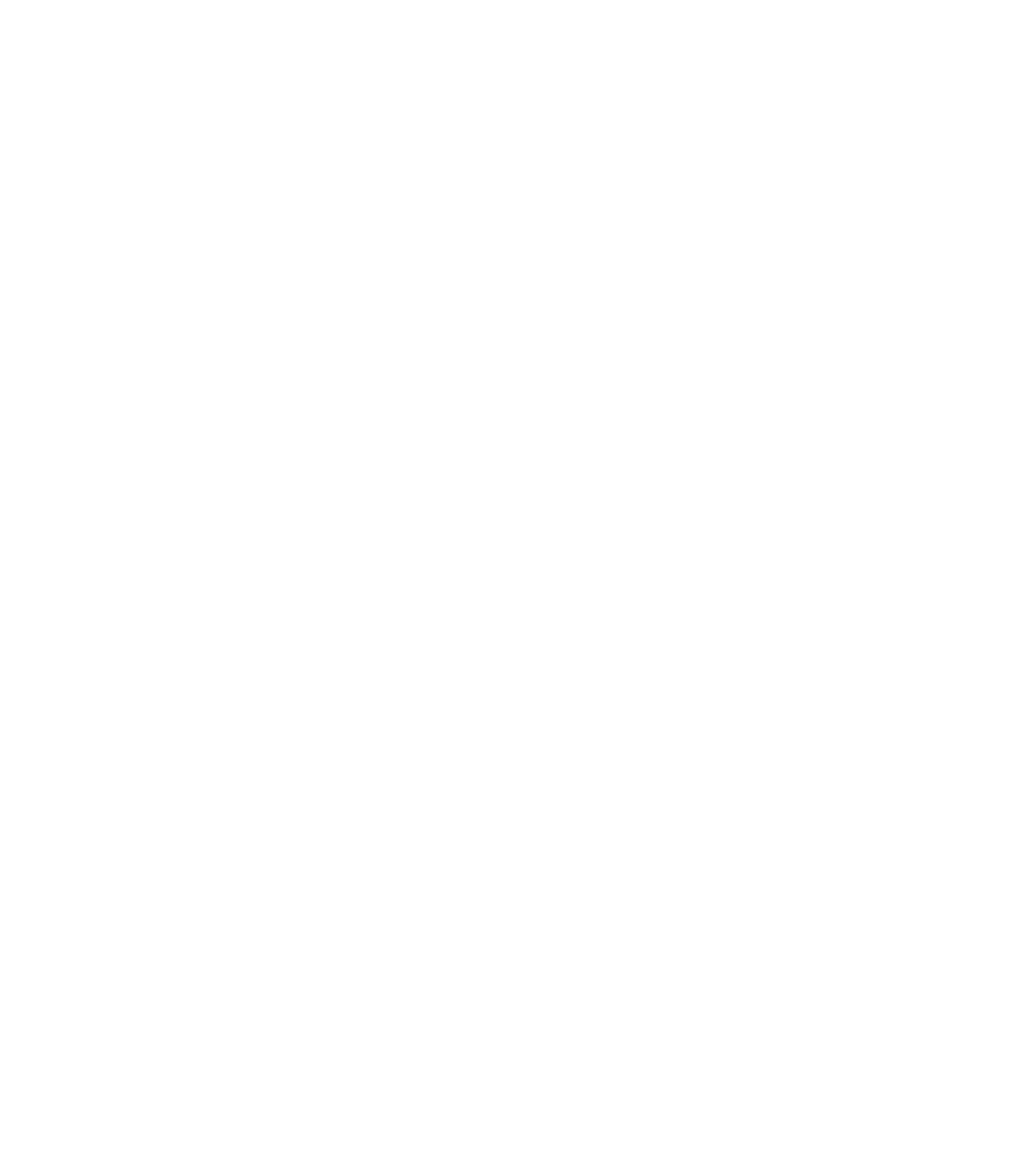
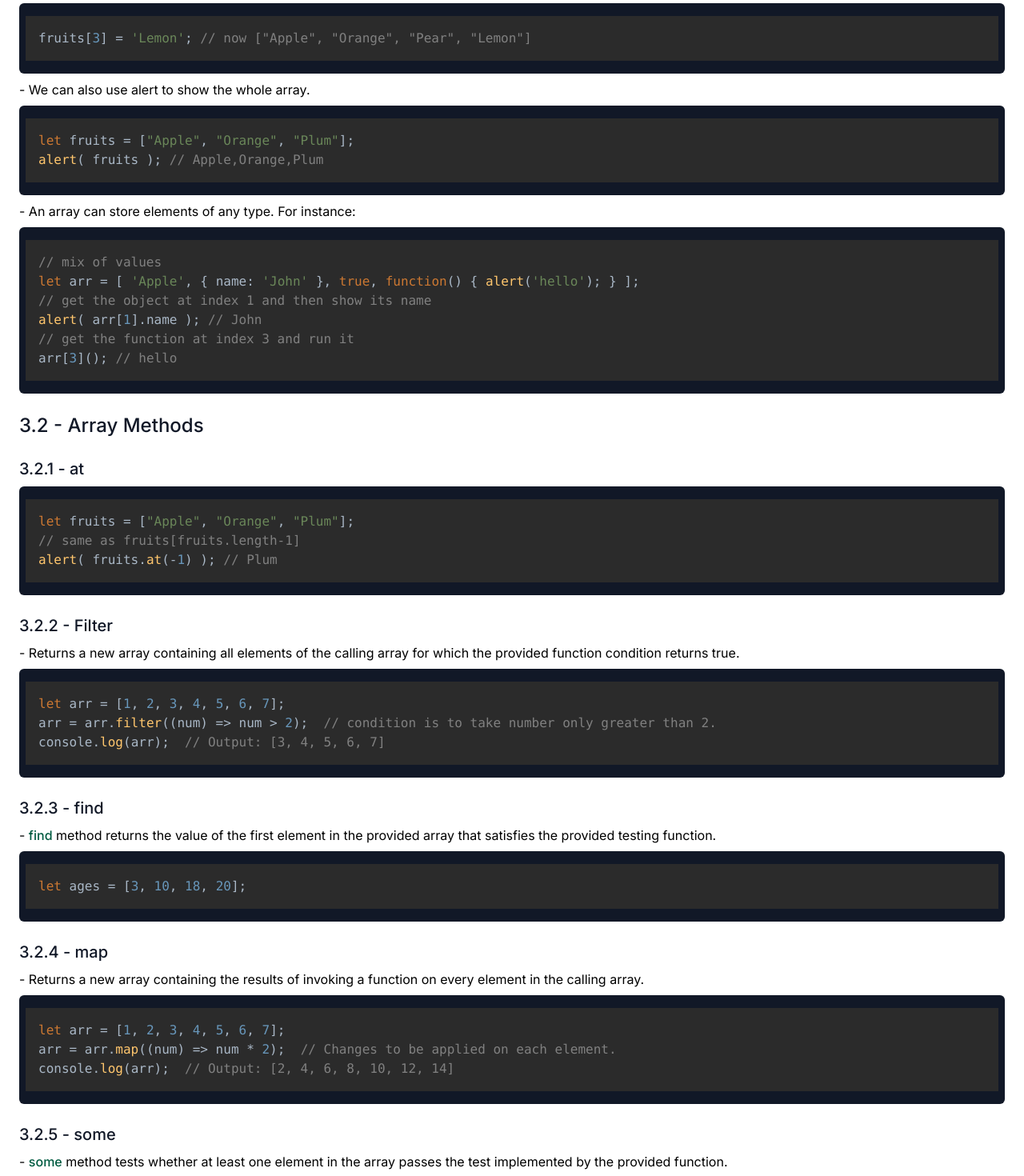
Before and after one commit to Asharalikhan4/JavaScript, a Next.js app in the folder website/: page /arrays in a window 1280 px wide. Shown: the part 920-2390 px from the top of the page at 80% size. Before the commit the page ends 800 px from the top, so only its background shows below. Built offline with nearby package versions, Linux system fonts and the light colour scheme.

Commit message:
Arrays Updated

```diff
--- a/website/src/app/(routes)/arrays/page.tsx
+++ b/website/src/app/(routes)/arrays/page.tsx
@@ -1,11 +1,26 @@
 import { FC } from "react";
 import CustomPage from "@/components/common/CustomPage";
 import Heading from "@/components/common/Heading";
+import { DynamicImport } from "@/utils/DynamicImport";
+
+const ArrayIntroduction = DynamicImport(() => import("@/components/docs/Arrays/ArrayIntroduction"));
+const At = DynamicImport(() => import("@/components/docs/Arrays/At"));
+const Filter = DynamicImport(() => import("@/components/docs/Arrays/Filter"));
+const Find = DynamicImport(() => import("@/components/docs/Arrays/Find"));
+const Map = DynamicImport(() => import("@/components/docs/Arrays/Map"));
+const Some = DynamicImport(() => import("@/components/docs/Arrays/Some"));
 
 const Page: FC = () => {
     return (
         <CustomPage>
-            <Heading level={2} text="Array's" />
+            <Heading level={2} text="# 3 - Array's" />
+            <ArrayIntroduction />
+            <Heading level={3} text="3.2 - Array Methods" />
+            <At />
+            <Filter />
+            <Find />
+            <Map />
+            <Some />
         </CustomPage>
     );
 };
--- a/website/src/app/(routes)/basics/page.tsx
+++ b/website/src/app/(routes)/basics/page.tsx
@@ -18,11 +18,12 @@
 const EqualityOperator = DynamicImport(() => import("@/components/docs/basics/EqualityOperator"));
 const SwitchCase = DynamicImport(() => import("@/components/docs/basics/SwitchCase"));
 const StatementAndExpression = DynamicImport(() => import("@/components/docs/basics/StatementAndExpression"));
+const StrictMode = DynamicImport(() => import("@/components/docs/basics/StrictMode"));
 
 const Page: FC = () => {
     return (
         <CustomPage>
-            <Heading level={2} text="Basics" />
+            <Heading level={2} text="# 1 - Basics" />
             <HelloWorld />
             <ValuesAndVariables />
             <DataTypes />
@@ -38,6 +39,7 @@
             <EqualityOperator />
             <SwitchCase />
             <StatementAndExpression />
+            <StrictMode />
         </CustomPage>
     );
 };
--- a/website/src/app/(routes)/table-of-contents/page.tsx
+++ b/website/src/app/(routes)/table-of-contents/page.tsx
@@ -110,6 +110,10 @@
                 title: "Statement and Expression",
                 link: "/basics#statement-and-expression"
             },
+            {
+                title: "Strict Mode",
+                link: "/basics#strict-mode"
+            }
         ]
     },
     {
@@ -139,6 +143,14 @@
                 link: "/arrays#array-introduction",
             },
             {
+                title: "Array Methods",
+                link: "/arrays#array-methods",
+                subtopics: [
+                    {
+                        title: "At",
+                        link: "/arrays#at",
+                    },
+                    {
                         title: "Filter",
                         link: "/arrays#filter",
                     },
@@ -149,6 +161,12 @@
                     {
                         title: "Map",
                         link: "/arrays#map",
+                    },
+                    {
+                        title: "Some",
+                        link: "/arrays#some",
+                    }
+                ]
             }
         ]
     },
--- a/website/src/components/docs/Arrays/ArrayIntroduction.tsx
+++ b/website/src/components/docs/Arrays/ArrayIntroduction.tsx
@@ -7,7 +7,7 @@
 const ArrayIntroduction: FC = () => {
     return (
         <CustomComponent id="array-introduction">
-            <Heading level={3} text="Arrays Introduction" />
+            <Heading level={3} text="3.1 - Arrays Introduction" />
             <div className="space-y-2">
                 <p>- Objects allow you to store keyed collections of values. That’s fine.</p>
                 <p>- But quite often we find that we need an ordered collection, where we have a 1st, a 2nd, a 3rd element and so on. For example, we need that to store a list of something: users, goods, HTML elements etc.</p>
--- a/website/src/components/docs/Arrays/At.tsx
+++ b/website/src/components/docs/Arrays/At.tsx
@@ -7,7 +7,7 @@
 const At: FC = () => {
     return (
         <CustomComponent id="at">
-            <Heading level={2} text="at" />
+            <Heading level={4} text="3.2.1 - at" />
             <p></p>
             <CodeDisplay language="typescript" code={`let fruits = ["Apple", "Orange", "Plum"];
 // same as fruits[fruits.length-1]
--- a/website/src/components/docs/Arrays/Filter.tsx
+++ b/website/src/components/docs/Arrays/Filter.tsx
@@ -6,10 +6,8 @@
 const Filter: FC = () => {
     return (
         <CustomComponent id="filter">
-            <Heading level={2} text="Filter" />
-            <div>
-                <p>Returns a new array containing all elements of the calling array for which the provided function condition returns true.</p>
-            </div>
+            <Heading level={4} text="3.2.2 - Filter" />
+            <p>- Returns a new array containing all elements of the calling array for which the provided function condition returns true.</p>
             <CodeDisplay language="typescript" code={`let arr = [1, 2, 3, 4, 5, 6, 7];
 arr = arr.filter((num) => num > 2);  // condition is to take number only greater than 2.
 console.log(arr);  // Output: [3, 4, 5, 6, 7]
--- a/website/src/components/docs/Arrays/Find.tsx
+++ b/website/src/components/docs/Arrays/Find.tsx
@@ -7,8 +7,8 @@
 const Find: FC = () => {
     return (
         <CustomComponent id="find">
-            <Heading level={2} text="find" />
-            <p><CustomText>find</CustomText> method returns the value of the first element in the provided array that satisfies the provided testing function.</p>
+            <Heading level={4} text="3.2.3 - find" />
+            <p>- <CustomText>find</CustomText> method returns the value of the first element in the provided array that satisfies the provided testing function.</p>
             <CodeDisplay language="typescript" code={`let ages = [3, 10, 18, 20];`} />
         </CustomComponent>
     );
--- a/website/src/components/docs/Arrays/Map.tsx
+++ b/website/src/components/docs/Arrays/Map.tsx
@@ -2,15 +2,12 @@
 import CustomComponent from "@/components/common/CustomComponent";
 import Heading from "@/components/common/Heading";
 import CodeDisplay from "@/components/common/CodeDisplay";
-import CustomText from "@/components/common/CustomText";
 
 const Map: FC = () => {
     return (
         <CustomComponent id="map">
-            <Heading level={2} text="map" />
-            <div>
-                <p>Returns a new array containing the results of invoking a function on every element in the calling array.</p>
-            </div>
+            <Heading level={4} text="3.2.4 - map" />
+            <p>- Returns a new array containing the results of invoking a function on every element in the calling array.</p>
             <CodeDisplay language="javascript" code={`let arr = [1, 2, 3, 4, 5, 6, 7];
 arr = arr.map((num) => num * 2);  // Changes to be applied on each element.
 console.log(arr);  // Output: [2, 4, 6, 8, 10, 12, 14]`}
--- a/website/src/components/docs/Arrays/Some.tsx
+++ b/website/src/components/docs/Arrays/Some.tsx
@@ -7,8 +7,8 @@
 const Some: FC = () => {
     return (
         <CustomComponent id="some">
-            <Heading level={2} text="some" />
-            <p><CustomText>some</CustomText> method tests whether at least one element in the array passes the test implemented by the provided function.</p>
+            <Heading level={4} text="3.2.5 - some" />
+            <p>- <CustomText>some</CustomText> method tests whether at least one element in the array passes the test implemented by the provided function.</p>
         </CustomComponent>
     );
 };
```
Lines whose indentation alone changed are shown as unchanged.
